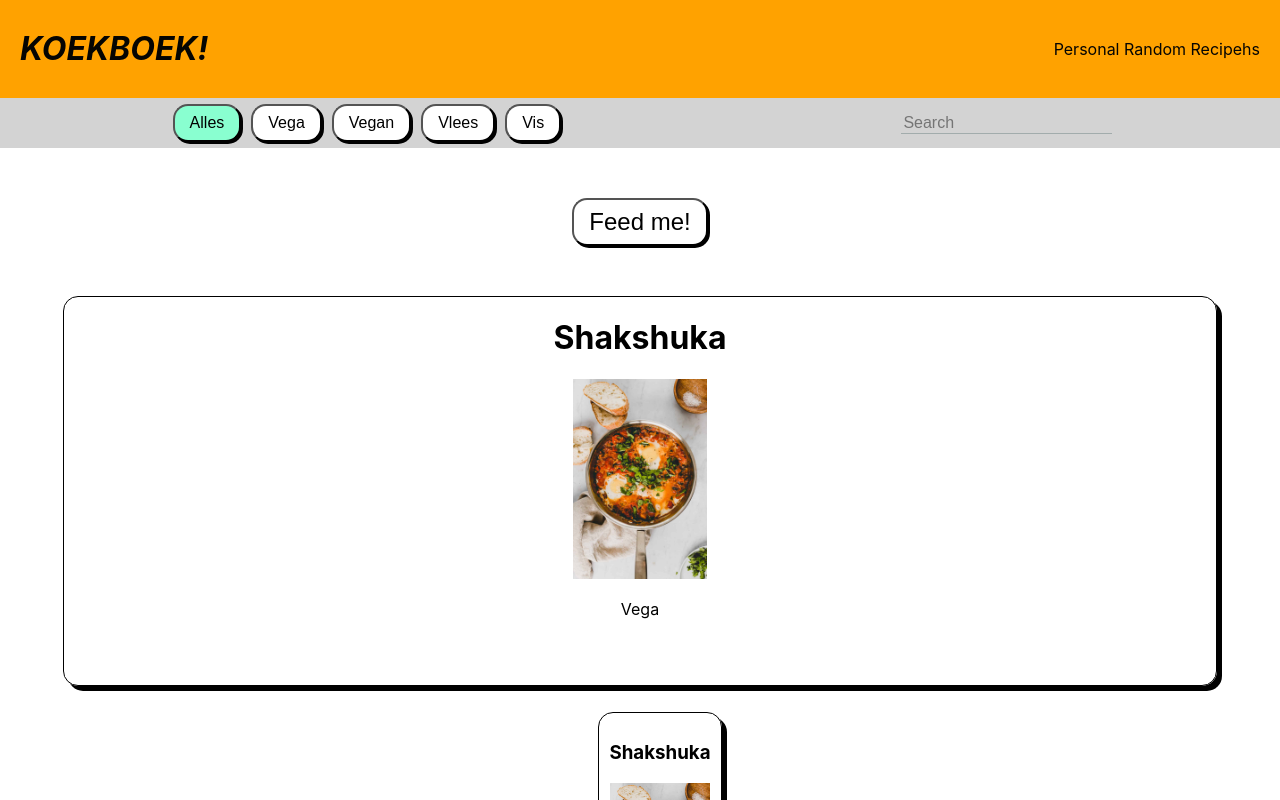
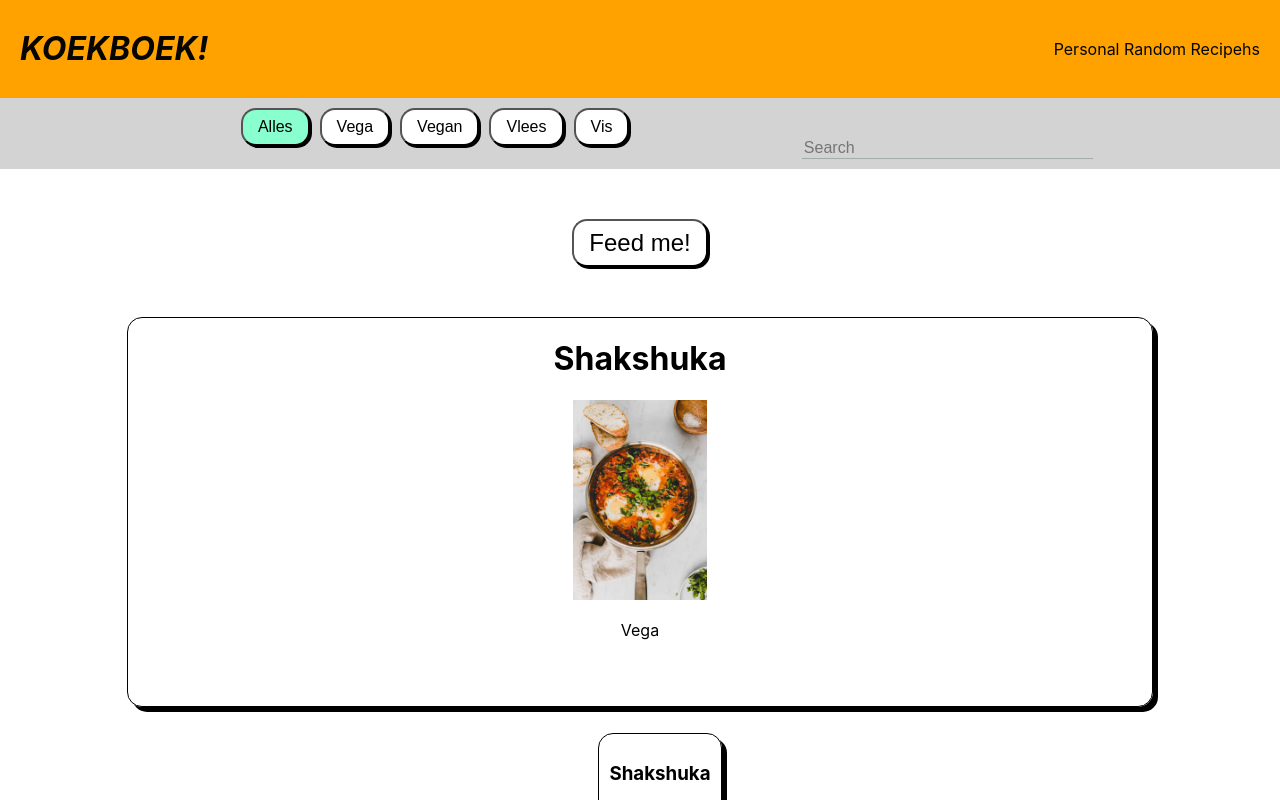
Before and after one commit to arejasverduras/KookBoek-React, a React (Create React App) app: page / in a window 1280 px wide. Both pictures are taken after a click on the button "Feed me!". Shown: the top 800 px of the page. Built offline with nearby package versions, Linux system fonts and the light colour scheme.

Commit message:
responsive style header

```diff
--- a/src/App.css
+++ b/src/App.css
@@ -27,6 +27,17 @@ button:active {
   left: 4px;
 }
 
+a {
+  color: black;
+  text-decoration: none;
+}
+
+.secondaryButton {
+  background-color: rgb(255, 162, 0);
+}
+
+/* Header */
+
 .Header {
   background-color: rgb(255, 162, 0);
   color: rgb(5, 5, 2);
@@ -44,33 +55,53 @@ button:active {
   /* text-shadow: rgb(239, 252, 0) 3px 2px; */
 }
 
+/* Recipehs page */
 .recipehHeader {
   background-color: lightgray;
   width: 100%;
-  display: flex;
-  justify-content: space-around;
-  align-items: center;
-  height: 50px;
 
 }
 
-.voorkeur {
+.recipehHeaderItemsContainer {
+  max-width: 1024px;
+  margin: 0 auto;
+  display: flex;
+  flex-wrap: wrap;
+  justify-content: space-around;
+  padding: 10px;
+}
+
+/* Filters */
+
+.Filters {
+  width: 100%;
+  /* justify-content: center; */
+}
+
+.voorkeurButton {
   margin: 0px 5px;
   font-size: 1em;
 }
 
-.voorkeur.active {
+.voorkeurButton.active {
   background-color: rgb(137, 255, 208);
 }
 
+
 /* Search */
+
+.search {
+  width: 100%;
+}
 
 .searchBar input {
   background-color: lightgray;
   border: none;
   color: black;
   font-size: 1em;
+  width: 70%;
   border-bottom: 1px solid rgba(47, 79, 79, 0.294);
+  margin-top: 30px;
   transition: all 50ms;
 }
 
@@ -81,13 +112,14 @@ button:active {
 
 }
 
-a {
-  color: black;
-  text-decoration: none;
-}
+@media screen and (min-width: 680px) {
+  .search {
+    width: 40%;
+  }
 
-.secondaryButton {
-  background-color: rgb(255, 162, 0);
+  .Filters {
+    width: 60%;
+  }
 }
 
 /* Search Result List */
@@ -117,6 +149,18 @@ a {
   max-height: 100%;
 }
 
+/* Recipeh */
+
+.recipeh {
+  max-width: 1024px;
+  border: 1px solid black;
+  border-radius: 15px;
+  box-shadow: black 5px 5px;
+  margin: 0 auto;
+  padding-bottom: 50px;
+}
+
+
 /* Visited Items */
 
   .visitedList {
--- a/src/components/Recipehs/Recipeh/Recipeh.tsx
+++ b/src/components/Recipehs/Recipeh/Recipeh.tsx
@@ -67,14 +67,7 @@ export const Recipeh = () => {
     } else if (current !== null ){
 
     return (
-        <div style = {{
-            maxWidth: '90%',
-            border: '1px solid black',
-            borderRadius: 15,
-            boxShadow: 'black 5px 5px',
-            margin: '0 auto',
-            paddingBottom: 50
-            }}>
+        <div className="recipeh">
                 <h1>{current.naam}</h1>
                 <img style={{height: 200}}className="" src={current.picture === null? "/images/bord-geen-fotores.png": current.picture} alt="" />
                 <p>{current.voorkeur}</p>
--- a/src/components/Recipehs/RecipehHeader/Filters/Filters.tsx
+++ b/src/components/Recipehs/RecipehHeader/Filters/Filters.tsx
@@ -17,7 +17,7 @@ export const Filters = () => {
     const voorkeurOptions = ["Alles", "Vega", "Vegan", "Vlees", "Vis"];
 
     const voorkeurButtons = voorkeurOptions.map(voorkeur =>
-        <button key={voorkeur} className={voorkeur === filter? "voorkeur active": "voorkeur"}
+        <button key={voorkeur} className={voorkeur === filter? "voorkeurButton active": "voorkeurButton"}
                 onClick={toggleFilter}
                 value={voorkeur}>{voorkeur}
         </button>
--- a/src/components/Recipehs/RecipehHeader/RecipehHeader.tsx
+++ b/src/components/Recipehs/RecipehHeader/RecipehHeader.tsx
@@ -6,8 +6,10 @@ import { Search } from "./Search/Search";
 export const RecipehHeader = () => {
     return (
         <div className="recipehHeader">
-            <Filters />
-            <Search />
+            <div className="recipehHeaderItemsContainer">
+                <Filters />
+                <Search />
+            </div>
         </div>
     )
 };
--- a/src/components/Recipehs/RecipehHeader/Search/Search.tsx
+++ b/src/components/Recipehs/RecipehHeader/Search/Search.tsx
@@ -6,7 +6,7 @@ import { SearchBar } from "./SearchBar/SearchBar";
 export const Search = () => {
 
     return (
-        <div className="Search">
+        <div className="search">
             <SearchBar />
         </div>
     )
```
